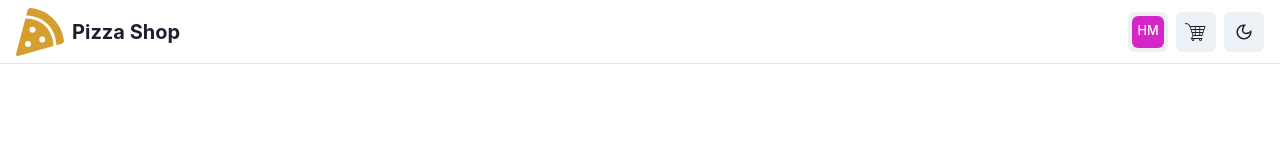
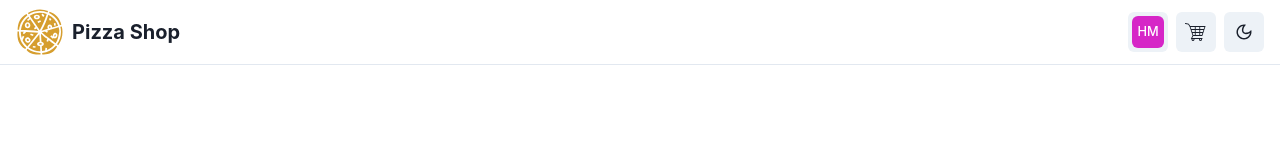
Before and after one commit to harshmangalam/dotnet-reactjs-pizza-corner, a React (Vite) app in the folder web-client/: page / in a window 1280 px wide. Shown: the top 155 px of the page. Built offline with nearby package versions, Linux system fonts and the light colour scheme.

Commit message:
updated ui styles

```diff
--- a/web-client/components/Navbar.jsx
+++ b/web-client/components/Navbar.jsx
@@ -1,15 +1,19 @@
-import { Heading, HStack, Icon, Image } from "@chakra-ui/react";
+import { Box, Container, Heading, HStack, Icon, Image } from "@chakra-ui/react";
 import ProfileMenu from "./ProfileMenu";
 import ThemeSwitcher from "./ThemeSwitcher";
 import PizzaBasket from "./PizzaBasket";
-import { FaPizzaSlice } from "react-icons/fa";
+import { GiFullPizza } from "react-icons/gi";
 
 export default function Navbar() {
   return (
-    <HStack h={16} justify="space-between" px={4} borderBottomWidth="1px">
+    <Box as="nav" borderBottomWidth={"1px"}>
+      <Container maxW={"container.xl"}>
+        <HStack h={16} justify="space-between">
           <HStack>
-        <Icon color={"yellow.500"} as={FaPizzaSlice} fontSize="5xl" />
-        <Heading fontSize={"xl"}>Pizza Shop</Heading>
+            <Icon color={"yellow.500"} as={GiFullPizza} fontSize="5xl" />
+            <Heading display={["none", "block"]} fontSize={"xl"}>
+              Pizza Shop
+            </Heading>
           </HStack>
 
           <HStack>
@@ -18,5 +22,7 @@ export default function Navbar() {
             <ThemeSwitcher />
           </HStack>
         </HStack>
+      </Container>
+    </Box>
   );
 }
```
Lines whose indentation alone changed are shown as unchanged.
